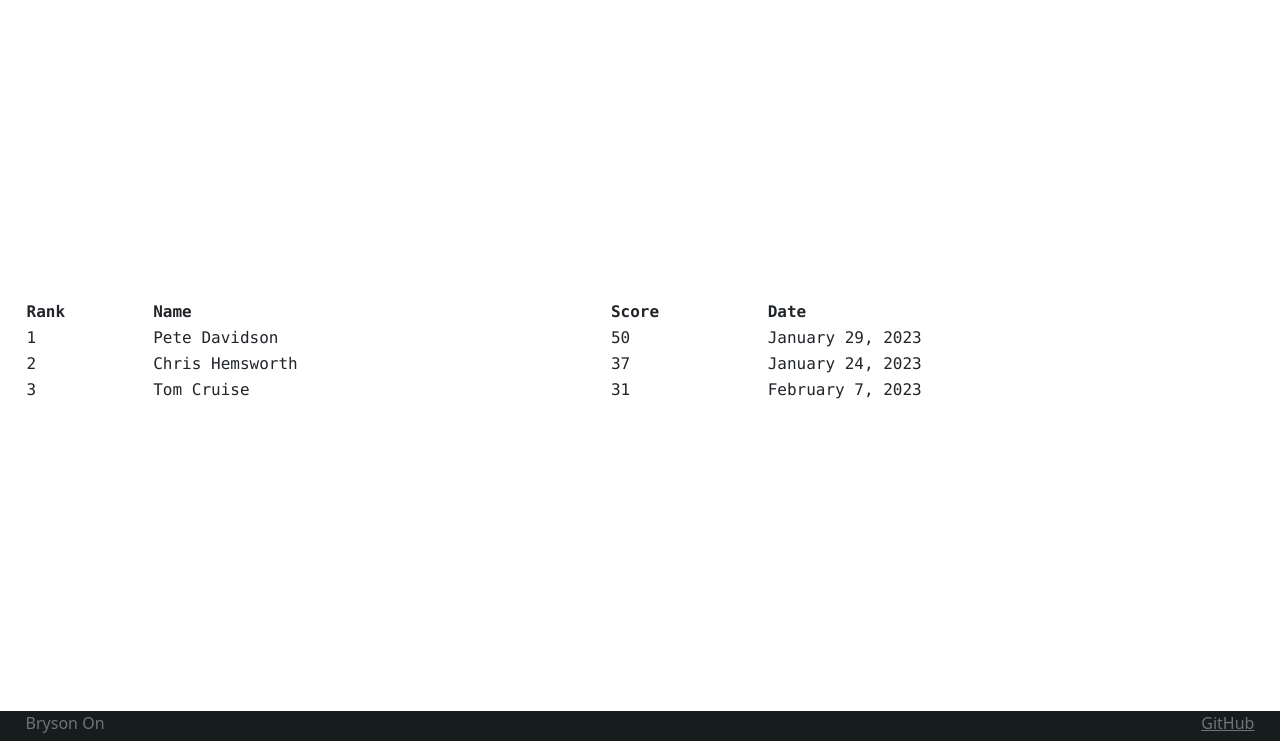
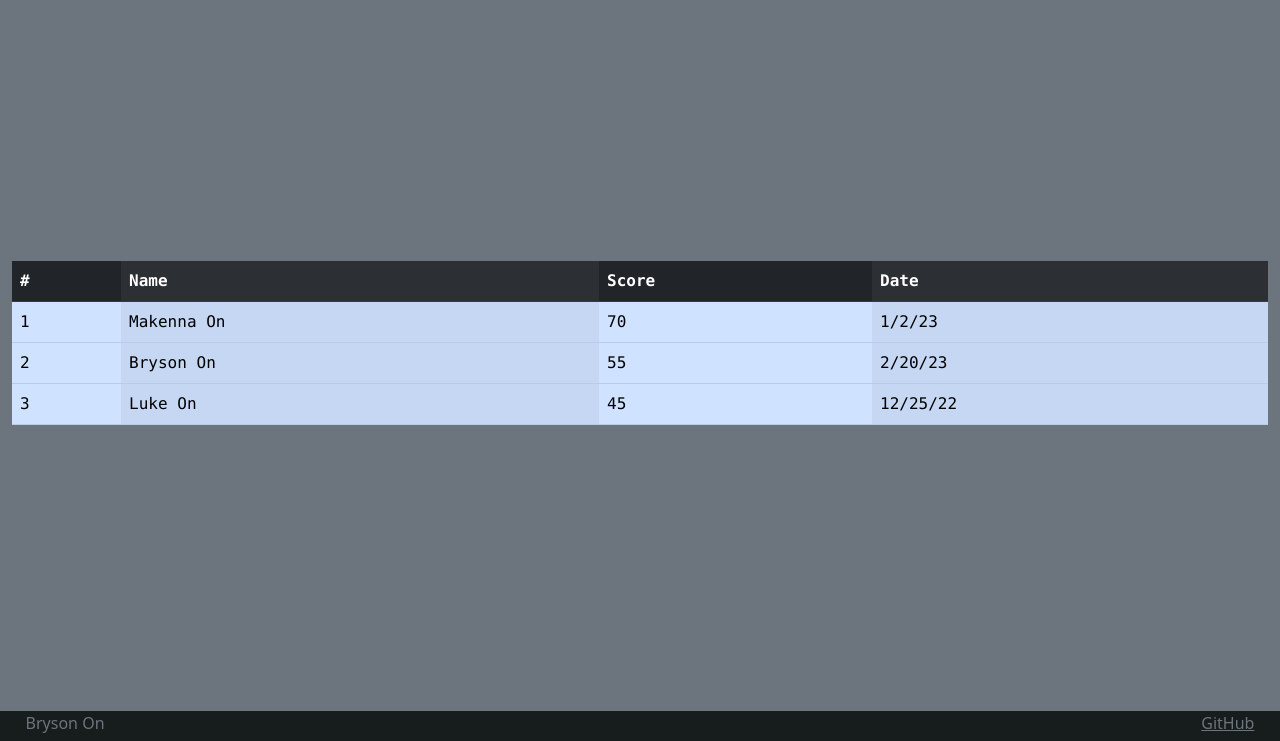
Before and after one commit to brysonon/simon, a plain HTML site: page scores.html in a window 1280 px wide. Shown: the part 59-800 px from the top of the page. Drawn offline with nearby package versions, Linux system fonts and the light colour scheme.

Commit message:
Updated scores.html to include a table. Fixed the hyperlink of the Simon logo

```diff
--- a/scores.html
+++ b/scores.html
@@ -18,9 +18,9 @@
     />
   </head>
 
-  <body>
+  <body class="bg-secondary text-light">
     <header class="col-xs-1">
-      <a class="navbar-brand" href="#">
+      <a class="navbar-brand" href="index.html">
         <h4 style="color:white">Simon<sup>&copy;</sup></h4>
       </a>
 
@@ -32,35 +32,34 @@
       </ul>
     </header>
 
-    <main>
-      <table>
-        <thead>
+    <main class="container-fluid">
+      <table class="table table-primary table-striped-columns">
+        <thead class="table-dark">
           <tr>
-            <th>Rank</th>
+            <th>#</th>
             <th>Name</th>
             <th>Score</th>
             <th>Date</th>
           </tr>
         </thead>
-
         <tbody>
           <tr>
             <td>1</td>
-            <td>Pete Davidson</td>
-            <td>50</td>
-            <td>January 29, 2023</td>
+            <td>Makenna On</td>
+            <td>70</td>
+            <td>1/2/23</td>
           </tr>
           <tr>
             <td>2</td>
-            <td>Chris Hemsworth</td>
-            <td>37</td>
-            <td>January 24, 2023</td>
+            <td>Bryson On</td>
+            <td>55</td>
+            <td>2/20/23</td>
           </tr>
           <tr>
             <td>3</td>
-            <td>Tom Cruise</td>
-            <td>31</td>
-            <td>February 7, 2023</td>
+            <td>Luke On</td>
+            <td>45</td>
+            <td>12/25/22</td>
           </tr>
         </tbody>
       </table>
```
Also changed, not shown: about.html (+1 -1 lines), index.html (+1 -0 lines).
